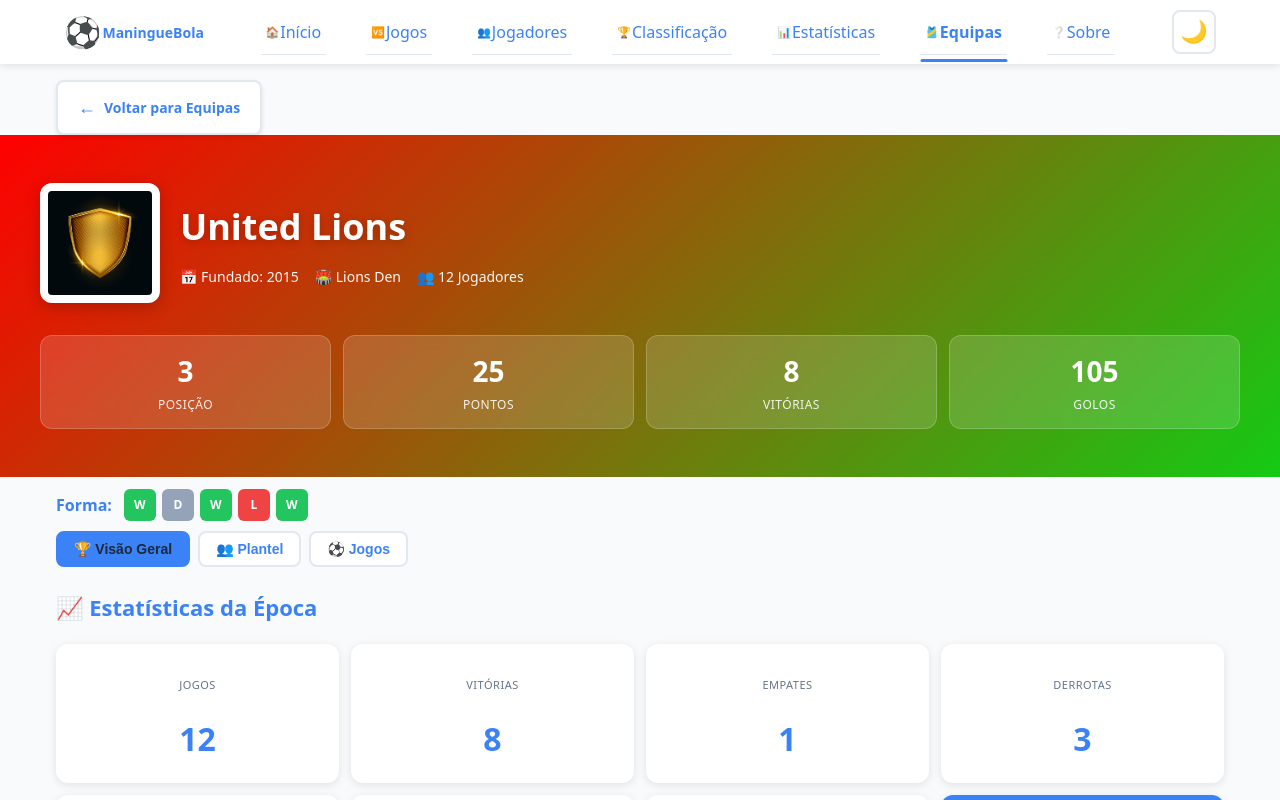
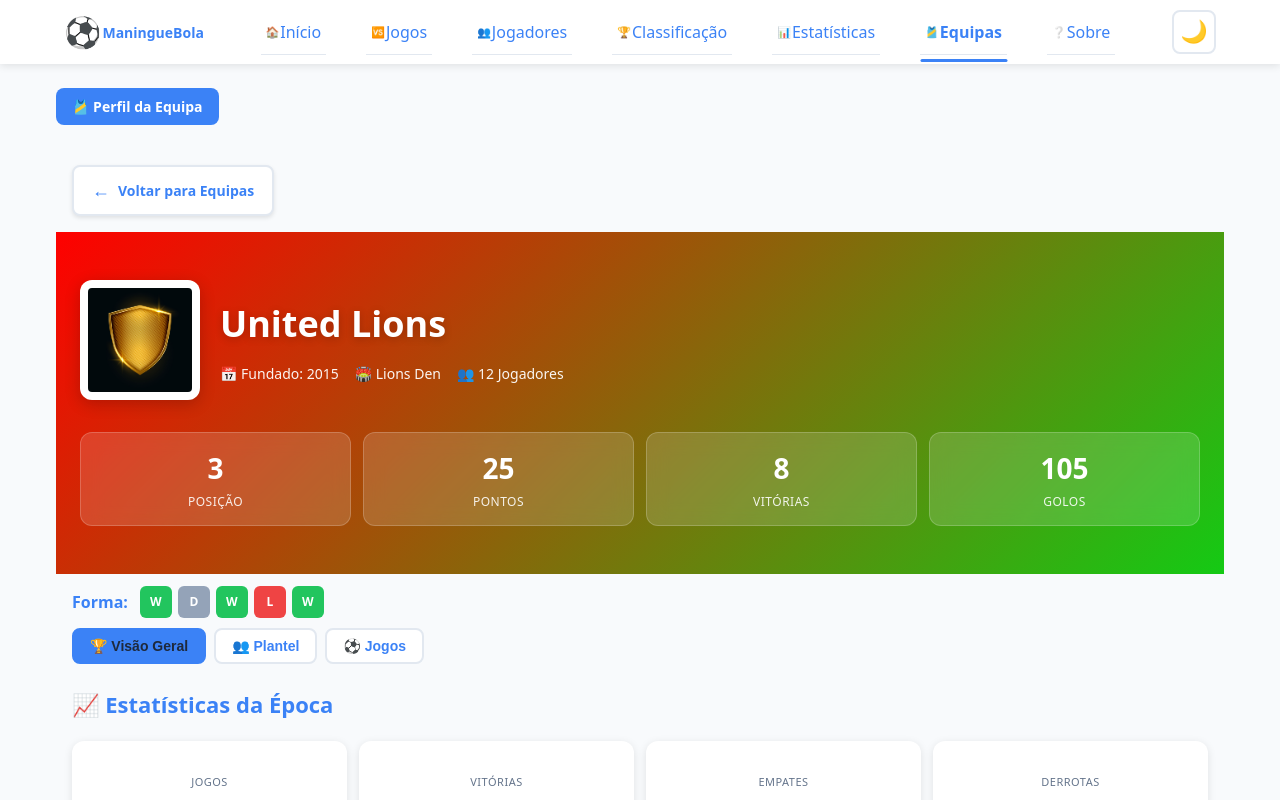
Before and after one commit to Raimundroid/maninguebola, a React (Vite) app: page /equipas/lions in a window 1280 px wide. Shown: the top 800 px of the page. Built offline with nearby package versions, Linux system fonts and the light colour scheme.

Commit message:
minor tweaks

```diff
--- a/src/components/TeamDetailPage/TeamDetailPage.jsx
+++ b/src/components/TeamDetailPage/TeamDetailPage.jsx
@@ -1822,6 +1822,7 @@
 import React, { useState } from "react";
 import { Link, useParams } from "react-router-dom";
 import MatchCard from "../MatchCard/MatchCard";
+import PageIndicator from "../../components/atoms/pageIndicator/PageIndicator";
 import "./TeamDetailPage.css";
 
 // ============================================================================
@@ -2062,7 +2063,8 @@ const TeamDetailPage = ({
   // --------------------------------------------------------------------------
 
   return (
-    <div className="teams-detail-page">
+    <div className="team-detail-page">
+      <PageIndicator icon="🎽" title="Perfil da Equipa" />
       {/* ===== BACK BUTTON ===== */}
       <div className="back-button-container">
         <Link
--- a/src/styles/base/_buttons.css
+++ b/src/styles/base/_buttons.css
@@ -45,7 +45,7 @@ button:focus-visible {
   display: inline-flex; /* Inline-flex allows natural width */
   align-items: center; /* Vertically centers icon and text */
   gap: 8px; /* Space between icon and text */
-  padding: 12px 20px; /* Comfortable click target */
+  padding: 10px 18px; /* Comfortable click target */
   background: var(--card-bg);
   border: 2px solid var(--border);
   border-radius: 8px;
@@ -56,6 +56,7 @@ button:focus-visible {
   transition: all 0.3s ease; /* Smooth transition for all properties */
   white-space: nowrap; /* Prevents text wrapping */
   box-shadow: 0 2px 4px var(--shadow); /* Subtle depth */
+  margin-bottom: 16px;
 }
 
 /* Icon within back button */
```
Also changed, not shown: src/components/TeamDetailPage/TeamDetailPage.css (line endings or trailing spaces).
